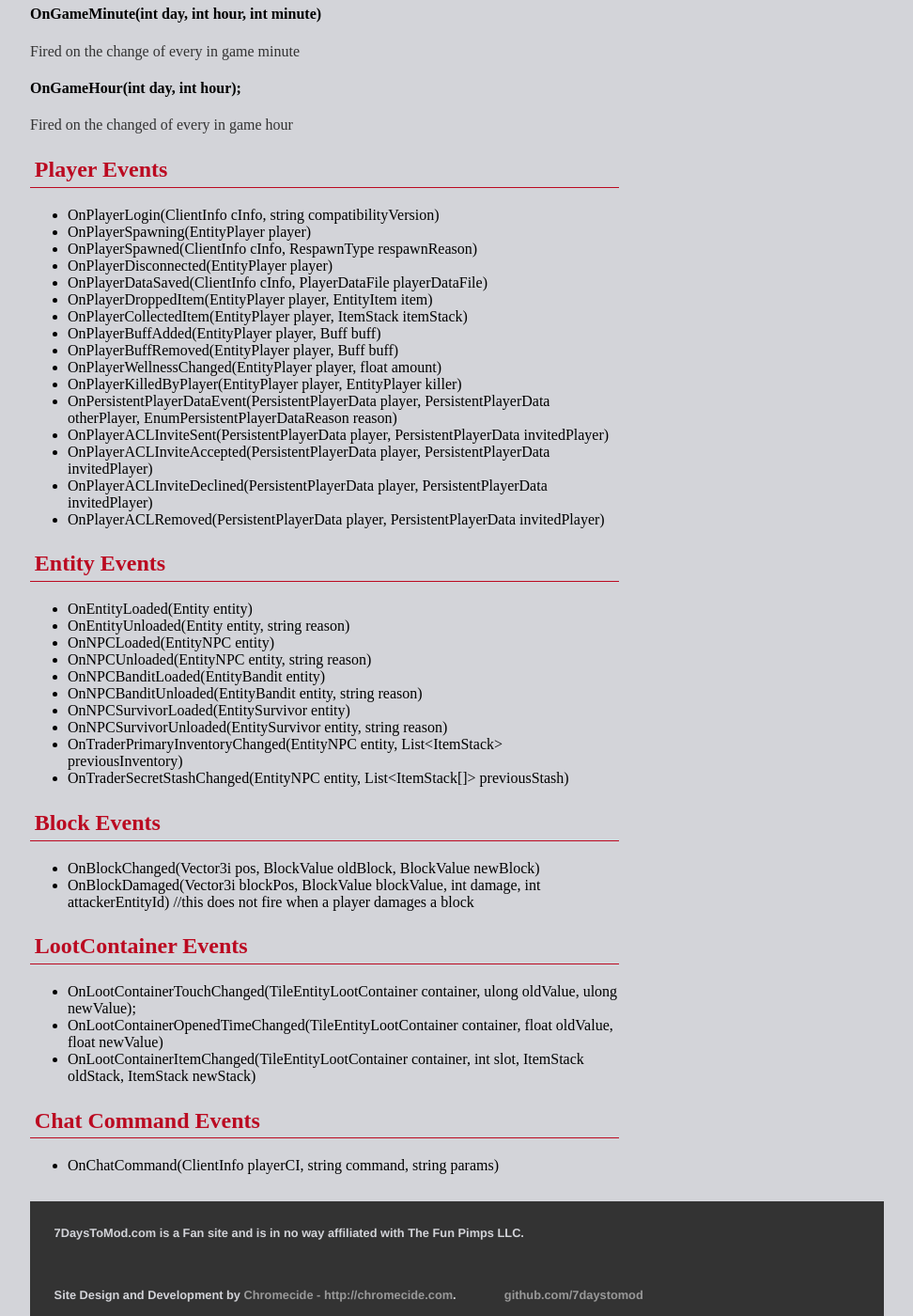
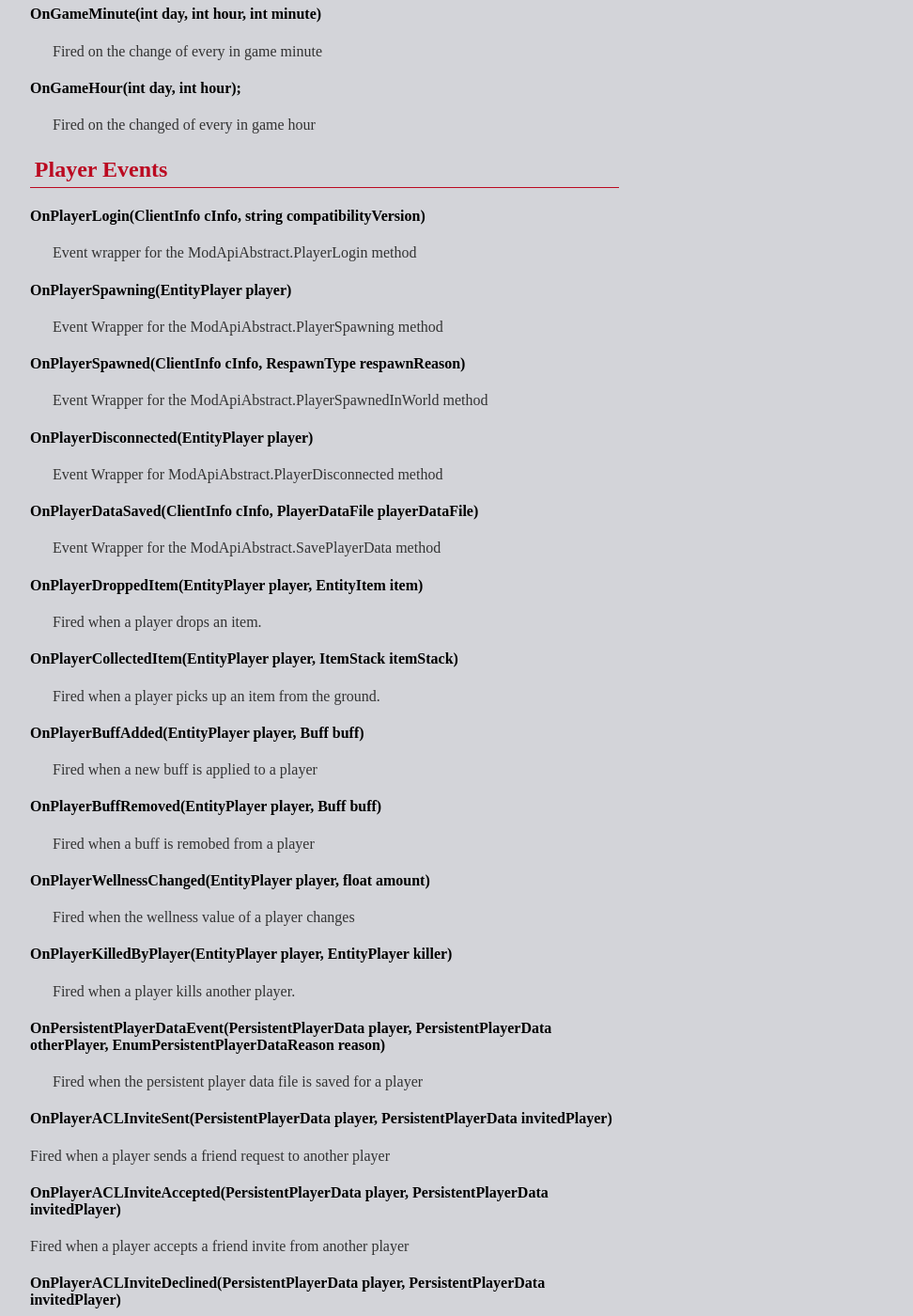
Before and after one commit to 7DaysToMod/7daystomod.github.io, a Jekyll site: the page built from mods/7dtmlib/docs/events/index.md, in a window 1280 px wide and 1400 px high, scrolled down 1697 px. Shown: the whole window at 94% size, without its empty margins (160-1132 px from the left). Built offline with Jekyll 4.4.1, drawn with Linux system fonts in a browser that asks for light colours; some of the changed text lies outside the part shown.

Commit message:
updating docs

```diff
--- a/mods/7dtmlib/docs/events/index.md
+++ b/mods/7dtmlib/docs/events/index.md
@@ -57,52 +57,99 @@ namespace MyCustomMod
 
 #### OnChunkColorsDone(Chunk chunk)
 
-Event Wrapper for the ModApiAbstract.ChunkColorsDone method
+&nbsp;&nbsp;&nbsp;&nbsp;&nbsp;&nbsp;Event Wrapper for the ModApiAbstract.ChunkColorsDone method
 
 #### OnChunkAdded(Chunk chunk)
 
-Fired when a chunk has been loaded on the server
+&nbsp;&nbsp;&nbsp;&nbsp;&nbsp;&nbsp;Fired when a chunk has been loaded on the server
 
 #### OnBeforeChunkRemoved(Chunk chunk)
 
-Fired when before a chunk is unloaded on the server
+&nbsp;&nbsp;&nbsp;&nbsp;&nbsp;&nbsp;Fired when before a chunk is unloaded on the server
 
 #### OnBeforeChunkSaved(Chunk chunk)
 
-Fired before a chunk is saved on the server
+&nbsp;&nbsp;&nbsp;&nbsp;&nbsp;&nbsp;Fired before a chunk is saved on the server
 
 ## Game Time Events
 
 #### OnLibTick()
 
-Fired every 40 game ticks.  This rate can be modified in the 7dtmlib config.
+&nbsp;&nbsp;&nbsp;&nbsp;&nbsp;&nbsp;Fired every 40 game ticks.  This rate can be modified in the 7dtmlib config.
 
 #### OnGameMinute(int day, int hour, int minute)
 
-Fired on the change of every in game minute
+&nbsp;&nbsp;&nbsp;&nbsp;&nbsp;&nbsp;Fired on the change of every in game minute
 
 #### OnGameHour(int day, int hour);
 
-Fired on the changed of every in game hour
+&nbsp;&nbsp;&nbsp;&nbsp;&nbsp;&nbsp;Fired on the changed of every in game hour
 
 ## Player Events
-- OnPlayerLogin(ClientInfo cInfo, string compatibilityVersion)
-- OnPlayerSpawning(EntityPlayer player)
-- OnPlayerSpawned(ClientInfo cInfo, RespawnType respawnReason)
-- OnPlayerDisconnected(EntityPlayer player)
-- OnPlayerDataSaved(ClientInfo cInfo, PlayerDataFile playerDataFile)
-- OnPlayerDroppedItem(EntityPlayer player, EntityItem item)
-- OnPlayerCollectedItem(EntityPlayer player, ItemStack itemStack)
-- OnPlayerBuffAdded(EntityPlayer player, Buff buff)
-- OnPlayerBuffRemoved(EntityPlayer player, Buff buff)
-- OnPlayerWellnessChanged(EntityPlayer player, float amount)
-- OnPlayerKilledByPlayer(EntityPlayer player, EntityPlayer killer)
-- OnPersistentPlayerDataEvent(PersistentPlayerData player, PersistentPlayerData otherPlayer, EnumPersistentPlayerDataReason reason)
-- OnPlayerACLInviteSent(PersistentPlayerData player, PersistentPlayerData invitedPlayer)
-- OnPlayerACLInviteAccepted(PersistentPlayerData player, PersistentPlayerData invitedPlayer)
-- OnPlayerACLInviteDeclined(PersistentPlayerData player, PersistentPlayerData invitedPlayer)
-- OnPlayerACLRemoved(PersistentPlayerData player, PersistentPlayerData invitedPlayer)
 
+#### OnPlayerLogin(ClientInfo cInfo, string compatibilityVersion)
+
+&nbsp;&nbsp;&nbsp;&nbsp;&nbsp;&nbsp;Event wrapper for the ModApiAbstract.PlayerLogin method
+
+#### OnPlayerSpawning(EntityPlayer player)
+
+&nbsp;&nbsp;&nbsp;&nbsp;&nbsp;&nbsp;Event Wrapper for the ModApiAbstract.PlayerSpawning method
+
+#### OnPlayerSpawned(ClientInfo cInfo, RespawnType respawnReason)
+
+&nbsp;&nbsp;&nbsp;&nbsp;&nbsp;&nbsp;Event Wrapper for the ModApiAbstract.PlayerSpawnedInWorld method
+
+#### OnPlayerDisconnected(EntityPlayer player)
+
+&nbsp;&nbsp;&nbsp;&nbsp;&nbsp;&nbsp;Event Wrapper for ModApiAbstract.PlayerDisconnected method
+
+#### OnPlayerDataSaved(ClientInfo cInfo, PlayerDataFile playerDataFile)
+
+&nbsp;&nbsp;&nbsp;&nbsp;&nbsp;&nbsp;Event Wrapper for the ModApiAbstract.SavePlayerData method
+
+#### OnPlayerDroppedItem(EntityPlayer player, EntityItem item)
+
+&nbsp;&nbsp;&nbsp;&nbsp;&nbsp;&nbsp;Fired when a player drops an item.
+
+#### OnPlayerCollectedItem(EntityPlayer player, ItemStack itemStack)
+
+&nbsp;&nbsp;&nbsp;&nbsp;&nbsp;&nbsp;Fired when a player picks up an item from the ground.
+
+#### OnPlayerBuffAdded(EntityPlayer player, Buff buff)
+
+&nbsp;&nbsp;&nbsp;&nbsp;&nbsp;&nbsp;Fired when a new buff is applied to a player
+
+#### OnPlayerBuffRemoved(EntityPlayer player, Buff buff)
+
+&nbsp;&nbsp;&nbsp;&nbsp;&nbsp;&nbsp;Fired when a buff is remobed from a player
+
+#### OnPlayerWellnessChanged(EntityPlayer player, float amount)
+
+&nbsp;&nbsp;&nbsp;&nbsp;&nbsp;&nbsp;Fired when the wellness value of a player changes
+
+#### OnPlayerKilledByPlayer(EntityPlayer player, EntityPlayer killer)
+
+&nbsp;&nbsp;&nbsp;&nbsp;&nbsp;&nbsp;Fired when a player kills another player.
+
+#### OnPersistentPlayerDataEvent(PersistentPlayerData player, PersistentPlayerData otherPlayer, EnumPersistentPlayerDataReason reason)
+
+&nbsp;&nbsp;&nbsp;&nbsp;&nbsp;&nbsp;Fired when the persistent player data file is saved for a player
+
+#### OnPlayerACLInviteSent(PersistentPlayerData player, PersistentPlayerData invitedPlayer)
+
+Fired when a player sends a friend request to another player
+
+#### OnPlayerACLInviteAccepted(PersistentPlayerData player, PersistentPlayerData invitedPlayer)
+
+Fired when a player accepts a friend invite from another player
+
+#### OnPlayerACLInviteDeclined(PersistentPlayerData player, PersistentPlayerData invitedPlayer)
+
+&nbsp;&nbsp;&nbsp;&nbsp;&nbsp;&nbsp;Fired when a player declines a friend invite from another player
+
+#### OnPlayerACLRemoved(PersistentPlayerData player, PersistentPlayerData invitedPlayer)
+
+&nbsp;&nbsp;&nbsp;&nbsp;&nbsp;&nbsp;Fired when a player removes a friend from their friend list.
 
 ## Entity Events
 - OnEntityLoaded(Entity entity)
@@ -117,14 +164,32 @@ Fired on the changed of every in game hour
 - OnTraderSecretStashChanged(EntityNPC entity, List&lt;ItemStack[]&gt; previousStash)
 
 ## Block Events
-- OnBlockChanged(Vector3i pos, BlockValue oldBlock, BlockValue newBlock)
-- OnBlockDamaged(Vector3i blockPos, BlockValue blockValue, int damage, int attackerEntityId) //this does not fire when a player damages a block
+
+#### OnBlockChanged(Vector3i pos, BlockValue oldBlock, BlockValue newBlock)
+
+&nbsp;&nbsp;&nbsp;&nbsp;&nbsp;&nbsp;Fired when a block in the world is changed.  There is currenlty no way to determine who changed the block.
+
+#### OnBlockDamaged(Vector3i blockPos, BlockValue blockValue, int damage, int attackerEntityId) //this does not fire when a player damages a block
+
+&nbsp;&nbsp;&nbsp;&nbsp;&nbsp;&nbsp;Fired when Non-Player entity damages a block.
 
 ## LootContainer Events
-- OnLootContainerTouchChanged(TileEntityLootContainer container, ulong oldValue, ulong newValue);
-- OnLootContainerOpenedTimeChanged(TileEntityLootContainer container, float oldValue, float newValue)
-- OnLootContainerItemChanged(TileEntityLootContainer container, int slot, ItemStack oldStack, ItemStack newStack)
+
+#### OnLootContainerTouchChanged(TileEntityLootContainer container, ulong oldValue, ulong newValue);
+
+&nbsp;&nbsp;&nbsp;&nbsp;&nbsp;&nbsp;Fired when the Last touched time of a container changes.  The last touched time is an indicator of the last time a player passed within range of the container.
+
+#### OnLootContainerOpenedTimeChanged(TileEntityLootContainer container, float oldValue, float newValue)
+
+&nbsp;&nbsp;&nbsp;&nbsp;&nbsp;&nbsp;Fired when the Last Opened time of a container changes
+
+#### OnLootContainerItemChanged(TileEntityLootContainer container, int slot, ItemStack oldStack, ItemStack newStack)
+
+&nbsp;&nbsp;&nbsp;&nbsp;&nbsp;&nbsp;Fired when the contents of a loot container changes.  If the change was made by a player adding or removing items, it is only fired after the player closes the container
 
 
 ## Chat Command Events
-- OnChatCommand(ClientInfo playerCI, string command, string params)
+
+#### OnChatCommand(ClientInfo playerCI, string command, string params)
+
+&nbsp;&nbsp;&nbsp;&nbsp;&nbsp;&nbsp;Fired when a player enters a chat command into the in game chat window.  a chat command is any text that begins with "!"
```
